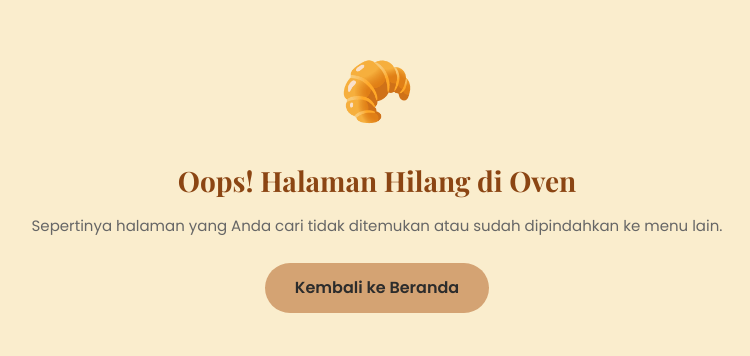
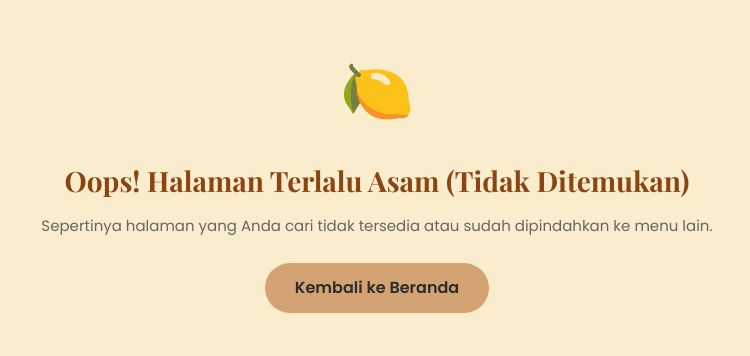
Before and after one commit to iqbal228/web-umkm-iqbal-xtjkt1, a plain HTML site: page error.html in a window 1280 px wide. Shown: the part 222-578 px from the top of the page, without its empty margins (263-1013 px from the left). Drawn offline with nearby package versions, Linux system fonts and the light colour scheme.

Commit message:
Update error page title and content

```diff
--- a/error.html
+++ b/error.html
@@ -3,16 +3,16 @@
 <head>
     <meta charset="UTF-8">
     <meta name="viewport" content="width=device-width, initial-scale=1.0">
-    <title>Halaman Tidak Ditemukan | Viera Bakery</title>
+    <title>Halaman Tidak Ditemukan | Rumah Lemon PKU</title>
     <link rel="stylesheet" href="style.css">
     <link href="https://fonts.googleapis.com/css2?family=Playfair+Display:wght@600;700&family=Poppins:wght@300;400;500;600&display=swap" rel="stylesheet">
 </head>
 <body class="error-body">
 
     <div class="error-container">
-        <div class="error-icon">🥐</div>
-        <h1>Oops! Halaman Hilang di Oven</h1>
-        <p>Sepertinya halaman yang Anda cari tidak ditemukan atau sudah dipindahkan ke menu lain.</p>
+        <div class="error-icon">🍋</div>
+        <h1>Oops! Halaman Terlalu Asam (Tidak Ditemukan)</h1>
+        <p>Sepertinya halaman yang Anda cari tidak tersedia atau sudah dipindahkan ke menu lain.</p>
         <a href="index.html" class="btn-primary">Kembali ke Beranda</a>
     </div>
 
```
